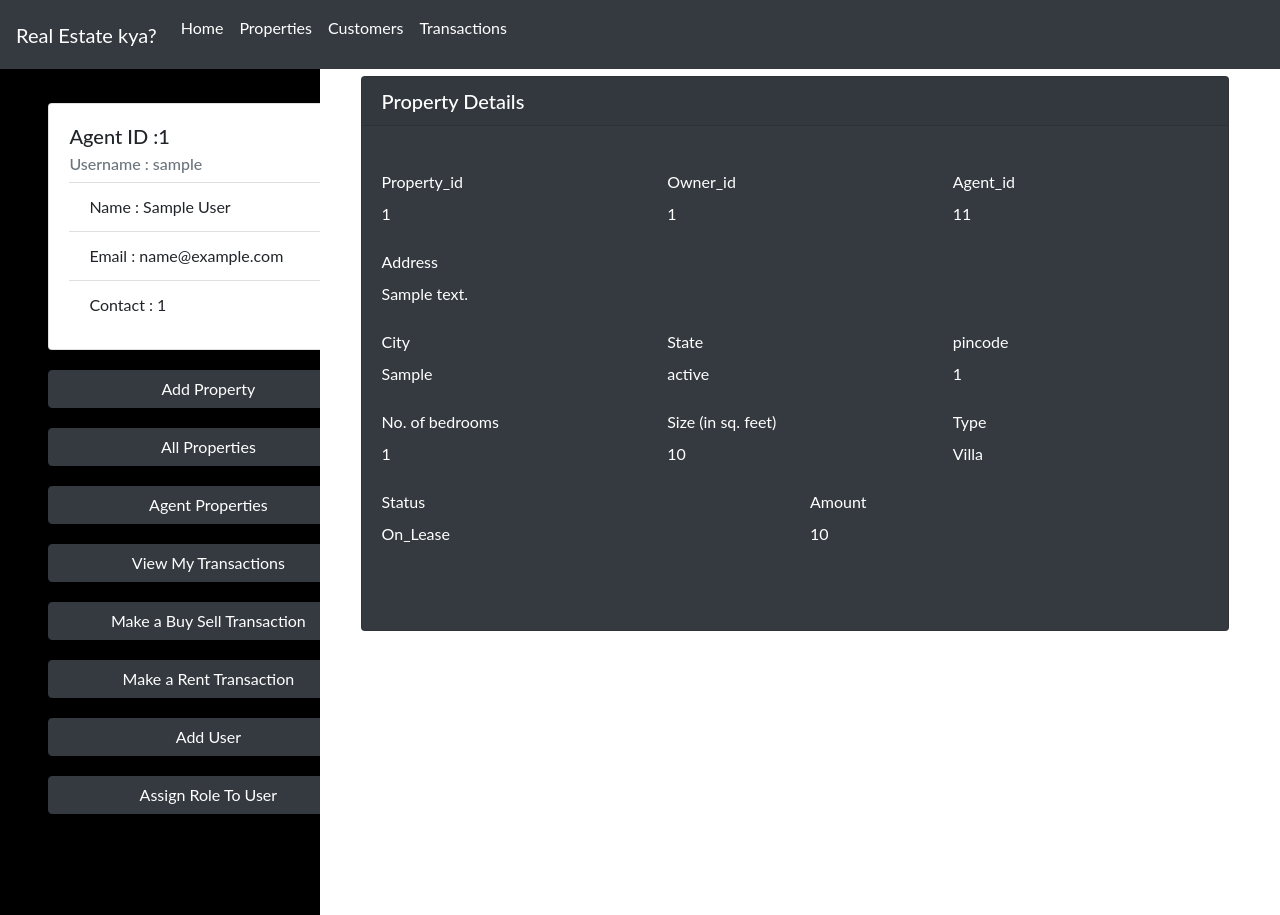
After one commit to harshgaud2918/dbms_project, a Django app: page /view_property/1/ in a window 1280 px wide. The commit adds this page. Run offline with Django 3.2, Linux system fonts and the light colour scheme; a user stored in the database is signed in; tables that the repository leaves empty hold one stand-in row (values such as "Sample post"); some libraries are stand-ins or nearby versions.

```diff
--- a/accounts/filters.py
+++ b/accounts/filters.py
@@ -8,6 +8,4 @@ class PropertyFilter(django_filters.FilterSet):
     Sizelt = django_filters.NumberFilter(field_name='size',lookup_expr='lt')
     class Meta:
         model = Property
-
-
         fields = ['property_id','no_of_bedrooms','status','type','size']
--- a/accounts/templates/agent_base.html
+++ b/accounts/templates/agent_base.html
@@ -27,7 +27,7 @@
             <a class="nav-item nav-link active" href="#">Customers</a>
             <a class="nav-item nav-link active" href="#">Transactions</a>
             <a style="color: aliceblue; margin-left: 850px;margin-top: 5px;" class="hello-msg">Hello, {{request.user}}</a>
-            <a  style=" margin-left: 30px;margin-top: 5px;" class="hello-msg" href="">Logout</a>
+            <a  style=" margin-left: 30px;margin-top: 5px;" class="hello-msg" href="{% url 'logout' %}">Logout</a>
           </div>
         </div>
     </nav>
@@ -47,8 +47,12 @@
     <a href="{% url 'add_property' %}"><button type="button" class="btn btn-dark" style="width: 20rem; margin: 10px;">Add Property</button></a>
     <a href="{% url 'view_all_properties' %}"><button type="button" class="btn btn-dark" style="width: 20rem; margin: 10px;">All Properties</button></a>
     <a href="{% url 'agent_properties' %}"><button type="button" class="btn btn-dark" style="width: 20rem; margin: 10px;">Agent Properties</button></a>
-    <button type="button" class="btn btn-dark" style="width: 20rem; margin: 10px;">Make a Transaction</button>
-    <button type="button" class="btn btn-dark" style="width: 20rem; margin: 10px;">View My Transactions</button>
+    <a href="{% url 'view_transactions' %}"><button type="button" class="btn btn-dark" style="width: 20rem; margin: 10px;">View My Transactions</button></a>
+    <a href="{% url 'make_buy_sell_transaction' %}"><button type="button" class="btn btn-dark" style="width: 20rem; margin: 10px;">Make a Buy Sell Transaction</button></a>
+    <a href="{% url 'make_rent_transaction' %}"><button type="button" class="btn btn-dark" style="width: 20rem; margin: 10px;">Make a Rent Transaction</button></a>
+    <a href="{% url 'add_user' %}"><button type="button" class="btn btn-dark" style="width: 20rem; margin: 10px;">Add User</button></a>
+    <a href="{% url 'agent_properties' %}"><button type="button" class="btn btn-dark" style="width: 20rem; margin: 10px;">Assign Role To User</button></a>
+
     <br>
     <br>
 
--- /dev/null
+++ b/accounts/templates/view_property_details.html
@@ -0,0 +1,79 @@
+{% extends "agent_base.html" %}
+{% block content %}
+
+    <div class="card text-white bg-dark">
+        <h5 class="card-header">Property Details</h5>
+        <div class="card-body">
+
+        <property class="row g-3" method="POST">
+            {% csrf_token %}
+            <div class="col-md-4"><br>
+            <label for="validationDefault01" class="property-label">Property_id</label>
+            <!-- <input type="text" class="property-control" id="validationDefault01" required> -->
+            <div>{{property.property_id}}</div>
+            </div>
+            <br>
+            <div class="col-md-4"><br>
+            <label for="validationDefault02" class="property-label">Owner_id</label>
+            <div>{{property.owner}}</div>
+            </div><br>
+            <div class="col-md-4"><br>
+                <label for="validationDefault03" class="property-label">Agent_id</label>
+                <div>{{property.agent}}{{agent.agent_id}}</div>
+                </div><br>
+            <div class="col-md-12"><br>
+            <label for="validationDefault04" class="property-label">Address</label>
+            <div>{{property.address}}</div>
+            </div><br>
+            <div class="col-md-4"><br>
+            <label for="validationDefault05" class="property-label">City</label>
+            <div>{{property.city}}</div>
+            </div><br>
+            <div class="col-md-4"><br>
+            <label for="validationDefault06" class="property-label">State</label>
+            <br>
+            <div>{{property.state}}</div>
+            </div><br>
+            <div class="col-md-4"><br>
+            <label for="validationDefault07" class="property-label">pincode</label>
+            <div>{{property.pincode}}</div>
+            </div><br>
+            <div class="col-md-4"><br>
+            <label for="validationDefault08" class="property-label">No. of bedrooms</label>
+            <br>
+            <div>{{property.no_of_bedrooms}}</div>
+            </div><br>
+            <div class="col-md-4"><br>
+                <label for="validationDefault09" class="property-label">Size (in sq. feet)</label>
+                <div>{{property.size}}</div>
+            </div><br>
+            <div class="col-md-4"><br>
+                <label for="validationDefault10" class="property-label">Type</label>
+                <div>{{property.type}}</div>
+            </div><br>
+
+            <div class="col-md-6"><br>
+                <label for="validationDefault11" class="property-label">Status</label>
+                <br>
+                <div>{{property.status}}</div>
+            </div><br>
+
+            <div class="col-md-6"><br>
+                <label for="validationDefault12" class="property-label">Amount</label>
+                <div>{{property.amount}}</div>
+            </div><br>
+
+            <br>
+            <br>
+
+            <br>
+            <br>
+            <br>
+
+
+        </property>
+
+        </div>
+    </div>
+
+{% endblock content %}
--- a/accounts/urls.py
+++ b/accounts/urls.py
@@ -4,6 +4,7 @@ from . import views
 urlpatterns = [
     path(route='', view=views.index, name="home"),
 	path(route='login', view=views.login_as, name="login"),
+    path('logout', views.logoutUser, name="logout"),
     path(route='register', view=views.register, name="register"),
 	path(route='login_admin', view=views.login_admin, name="login_admin"),
     path(route='login_agent', view=views.login_agent, name="login_agent"),
@@ -12,6 +13,7 @@ urlpatterns = [
 
     path(route='property_agent', view=views.display_property_agent, name="property_agent"),
     path(route='update_property/<str:pk>/', view=views.update_property, name="update_property"),
+    path(route='view_property/<str:pk>/', view=views.view_property, name="view_property"),
 
     path(route='view_all_properties', view=views.view_all_properties, name="view_all_properties"),
     path(route='property_admin', view=views.display_property_admin, name="property_admin"),
@@ -22,6 +24,8 @@ urlpatterns = [
     path(route='agent_dash', view=views.agent_dash, name="agent_dash"),
     #path(route='dashboard', view=views.dashboard, name="dashboard"),
 
-	path(route='rent_transaction', view=views.rent_transaction, name="rent_transaction"),
-    path(route='buy_sell_transaction', view=views.buy_sell_transaction, name='buy_sell_transaction')
+	path(route='make_rent_transaction', view=views.make_rent_transaction, name="make_rent_transaction"),
+    path(route='make_buy_sell_transaction', view=views.make_buy_sell_transaction, name='make_buy_sell_transaction'),
+
+    path(route='view_transactions', view=views.view_transactions, name='view_transactions')
 ]
--- a/accounts/views.py
+++ b/accounts/views.py
@@ -127,6 +127,14 @@ def update_property(request,pk):
     context = {'agent':agent,'form':form}
     return render(request, 'agent_add_prop.html',context)
 
+def view_property(request,pk):
+    username = str(request.user)
+    agent = Agent.objects.get(username=username)
+    aid = agent.agent_id
+    prop = Property.objects.get(property_id=pk)
+    context = {'agent':agent,'property':prop}
+    return render(request, 'view_property_details.html',context)
+
 def add_user(request):
 
     return render(request, 'agent_add_user.html')
@@ -148,11 +156,26 @@ def agent_dash(request):
     context = {'agent':agent}
     return render(request, 'agent_dash.html',context)
 
+def logoutUser(request):
+	logout(request)
+	return redirect('home')
+
 def index(request):
     return render(request, 'login_as.html')
 
-def rent_transaction(request):
-    return render(request, 'rent_transaction.html')
+def make_rent_transaction(request):
+    return render(request, 'make_rent_transaction.html')
 
-def buy_sell_transaction(request):
-    return render(request, 'buy_sell_transaction.html')
+def make_buy_sell_transaction(request):
+    return render(request, 'make_buy_sell_transaction.html')
+
+
+def view_transactions(request):
+    username = str(request.user)
+    agent = Agent.objects.get(username=username)
+    aid = agent.agent_id
+    buy_sell_transactions = BuySellTransaction.objects.filter(agent=aid)
+    rent_transactions = RentTransaction.objects.filter(agent=aid)
+
+    context = {'agent':agent,'buy_sell_transactions':buy_sell_transactions,'rent_transactions':rent_transactions}
+    return render(request, 'view_transactions.html',context)
```
Also changed, not shown: accounts/templates/view_transactions.html (added, +81 -0 lines), accounts/templates/make_buy_sell_transaction.html (renamed from accounts/templates/buy_sell_transaction.html), accounts/templates/make_rent_transaction.html (renamed from accounts/templates/rent_transaction.html).
